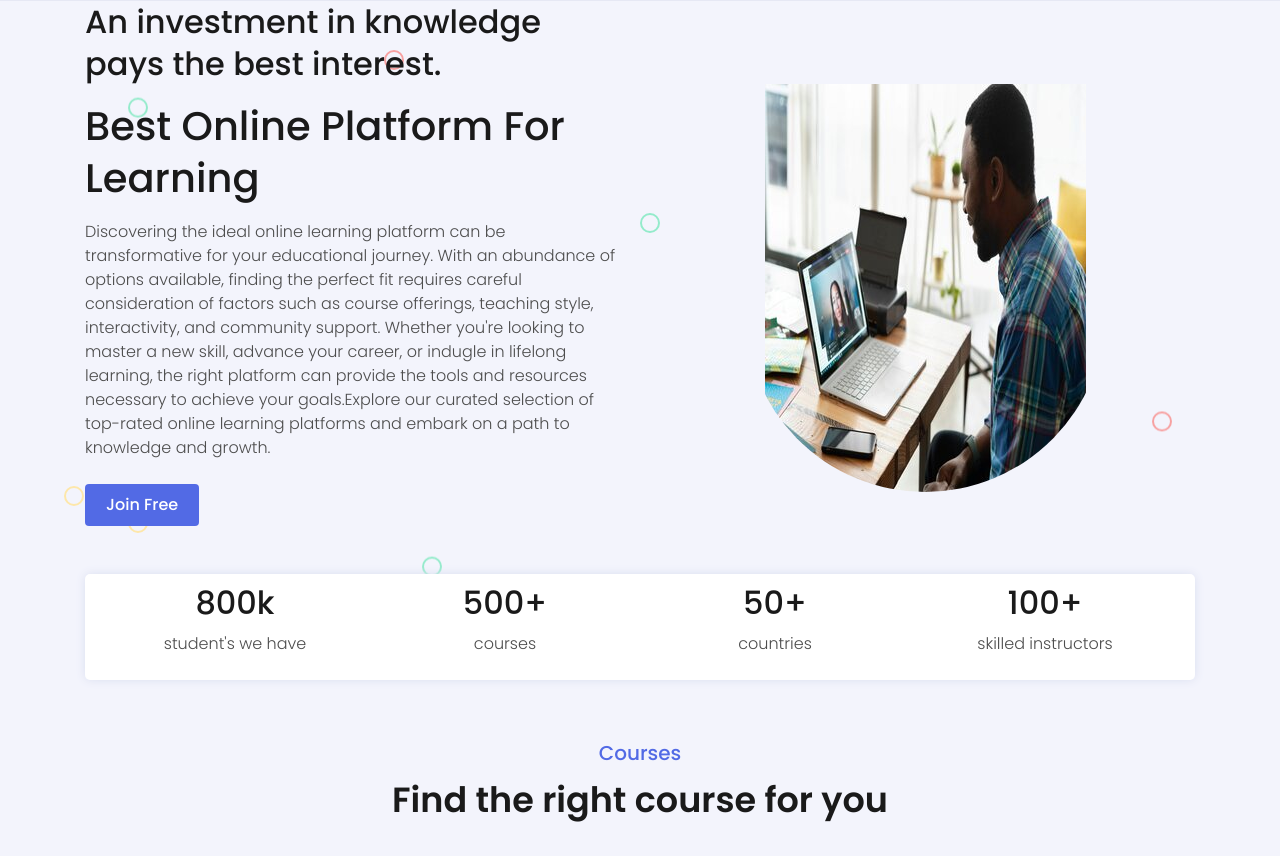
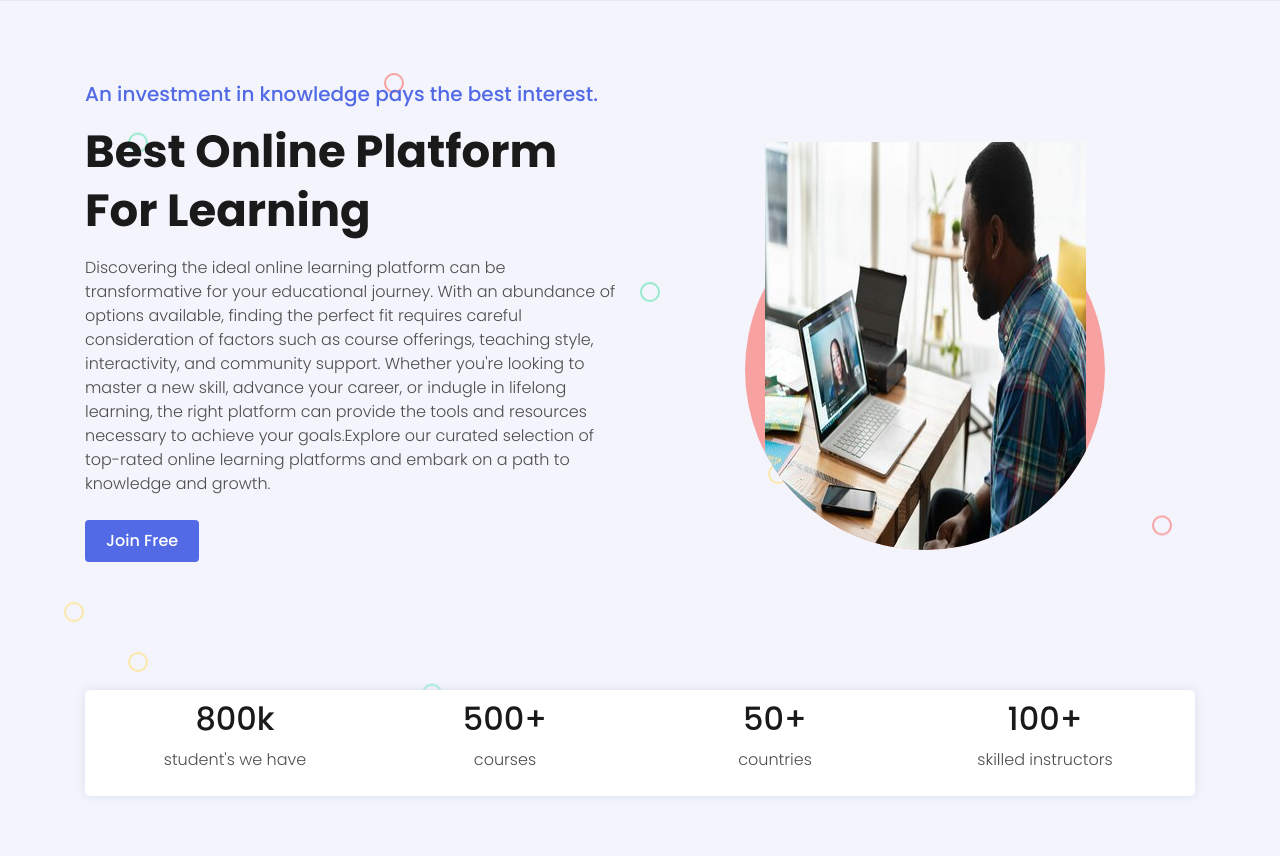
Before and after one commit to AshrafUAsif/B9IS123-Programming-For-Information-Systems-Group-CA2, a Flask app: page / in a window 1280 px wide. Shown: the part 72-928 px from the top of the page. Run offline with Flask 3, Linux system fonts and the light colour scheme; some libraries are stand-ins or nearby versions.

Commit message:
Banner section design is implemented inside the style.css

```diff
--- a/static/css/style.css
+++ b/static/css/style.css
@@ -568,8 +568,27 @@ textarea.form-control{
    font-size: 14px;
 }
 
+/* --------------------------
+ 19. =banner section
+ ----------------------------*/
+.banner-section{
+   padding: 80px 0;
+   min-height: 680px;
+}
+.banner-text h2{
+   font-size: 20px;
+   color: var(--main-color);
+}
+.banner-text h1{
+   font-size: 45px;
+   font-weight: 700;
+}
+.banner-section .circular-img-circle{
+   background-color: var(--red-light);
+}
+
 /* -------------------------
-  20. =courses section
+  21. =courses section
  ----------------------------*/
 
  .course-item{
```
